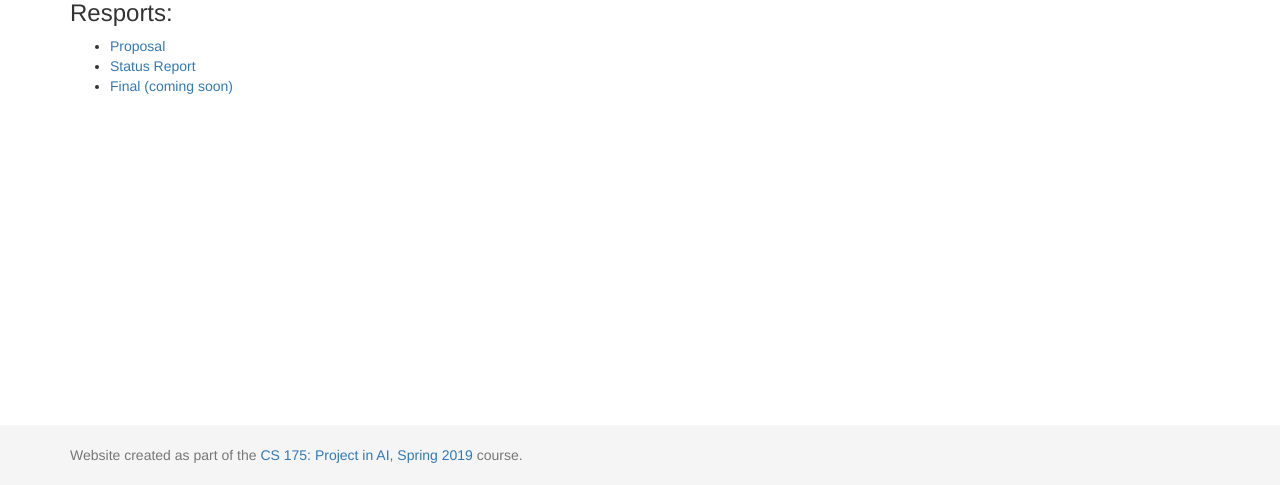
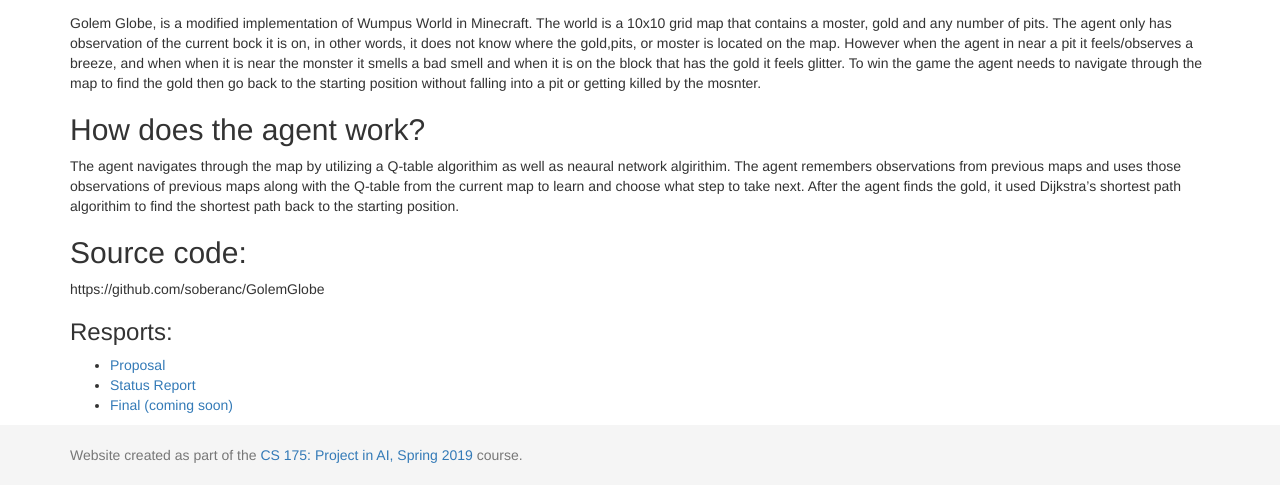
Before and after one commit to SalehO/GolumGlobe, a Jekyll site: the page built from docs/index.md, in a window 1280 px wide and 1058 px high. Shown: the part 573-1058 px from the top of the window. Built offline with Jekyll 4.4.1, drawn with Linux system fonts in a browser that asks for light colours; some of the changed text lies outside the part shown.

Commit message:
Update index.md

```diff
--- a/docs/index.md
+++ b/docs/index.md
@@ -7,7 +7,17 @@ title: Golem Globe
 
 ![](https://www.ics.uci.edu/~wschallo/golemGlobe.png)
 
-Source code: https://github.com/soberanc/GolemGlobe
+## What is Golem Globe?
+
+Golem Globe, is a modified implementation of Wumpus World in Minecraft. The world is a 10x10 grid map that contains a moster, gold and any number of pits. The agent only has observation of the current bock it is on, in other words, it does not know where the gold,pits, or moster is located on the map. However when the agent in near a pit it feels/observes a breeze, and when when it is near the monster it smells a bad smell and when it is on the block that has the gold it feels glitter. To win the game the agent needs to navigate through the map to find the gold then go back to the starting position without falling into a pit or getting killed by the mosnter.
+
+## How does the agent work?
+The agent navigates through the map by utilizing a Q-table algorithim as well as neaural network algirithim. The agent remembers observations from previous maps and uses those observations of previous maps along with the Q-table from the current map to learn and choose what step to take next. After the agent finds the gold, it used Dijkstra's shortest path algorithim to find the shortest path back to the starting position.
+
+## Source code:
+https://github.com/soberanc/GolemGlobe
+
+
 
 ### Resports:
 
```
